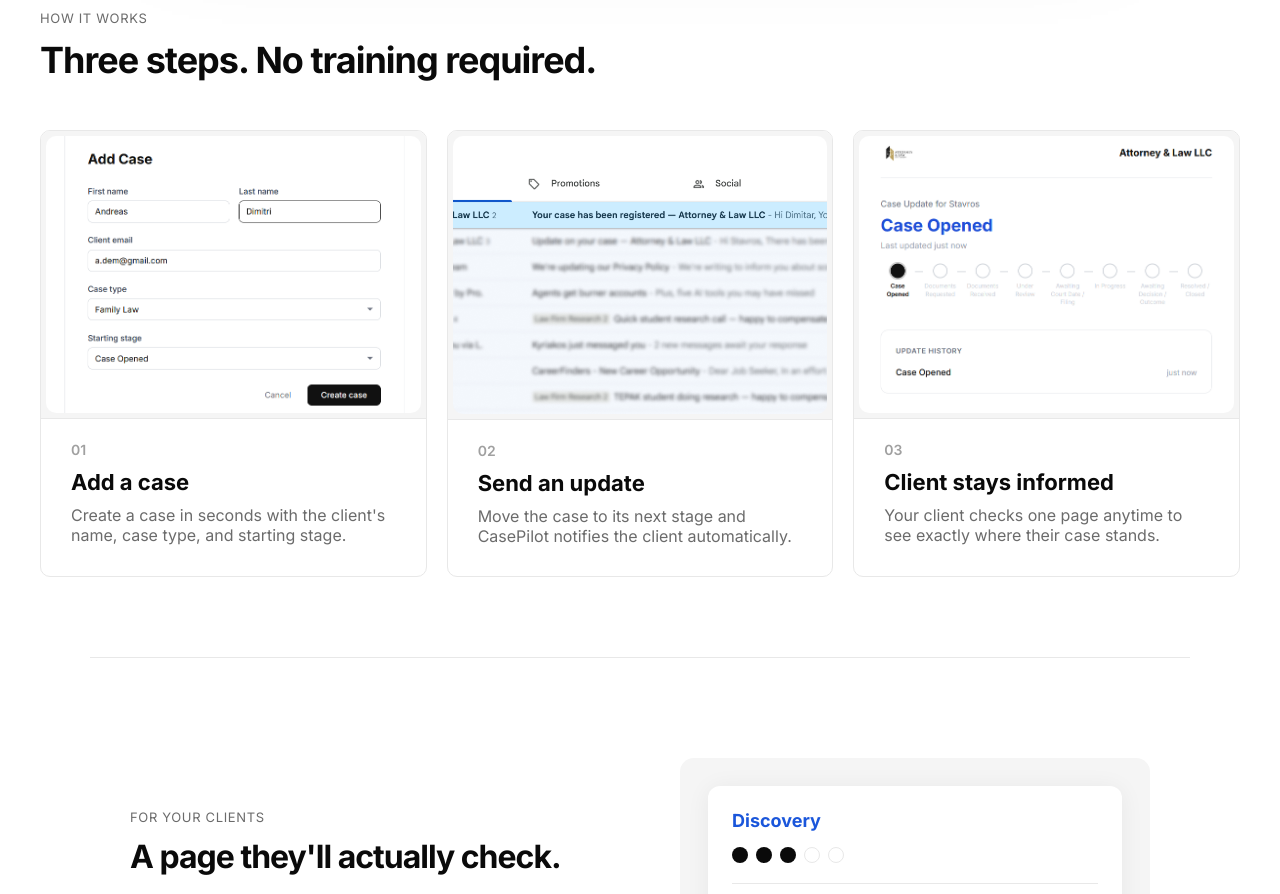
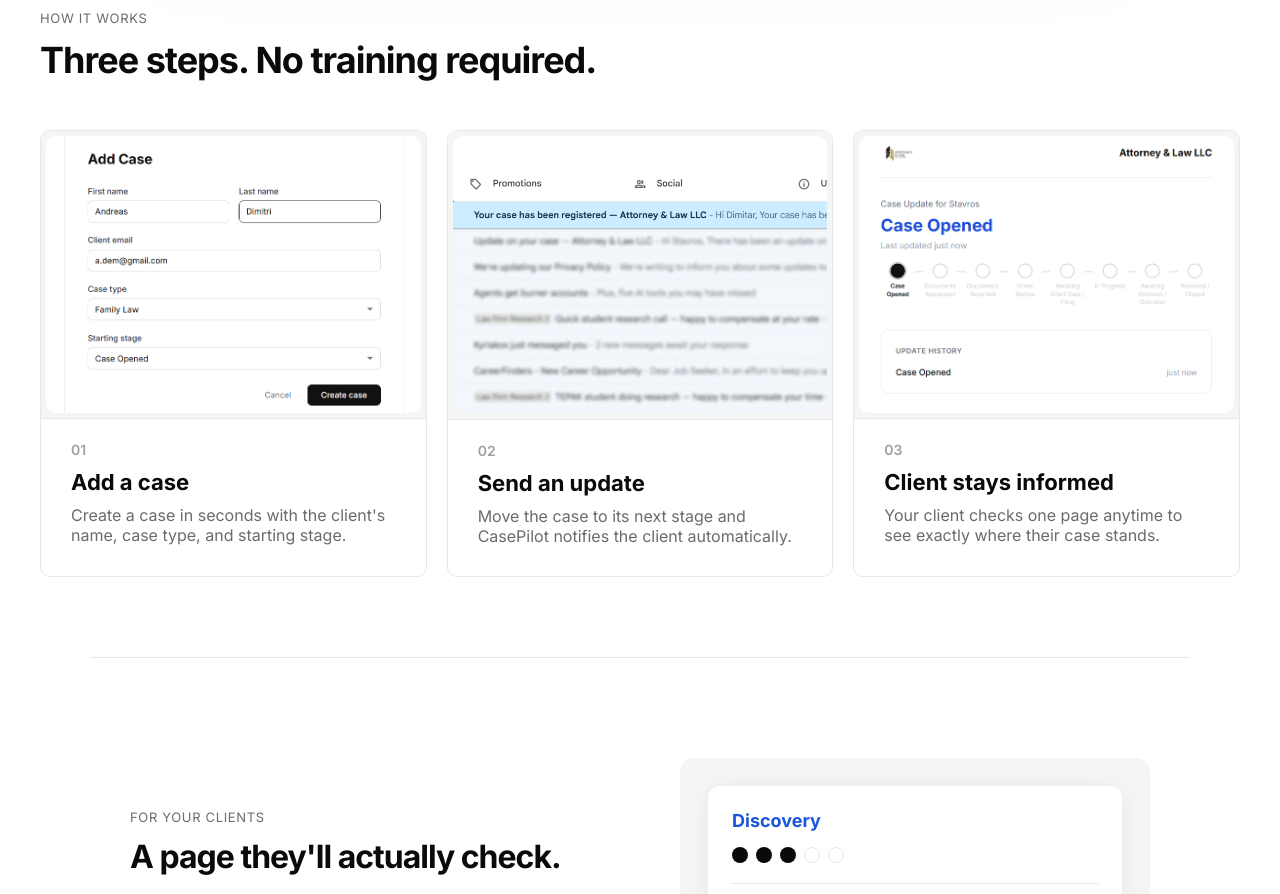
Before and after one commit to ArtemiiHH/case-pilot-website, a React (Vite) app: page / in a window 1280 px wide. Shown: the part 1360-2254 px from the top of the page. Built offline with nearby package versions, Linux system fonts and the light colour scheme.

Commit message:
Fix middle step image positioning

```diff
--- a/src/components/HowItWorks/HowItWorks.module.css
+++ b/src/components/HowItWorks/HowItWorks.module.css
@@ -79,7 +79,7 @@
 }
 
 .imgClientNotification {
-  transform: scale(1);
+  object-position: 80% center;
 }
 
 .imgCaseOpened {
```
